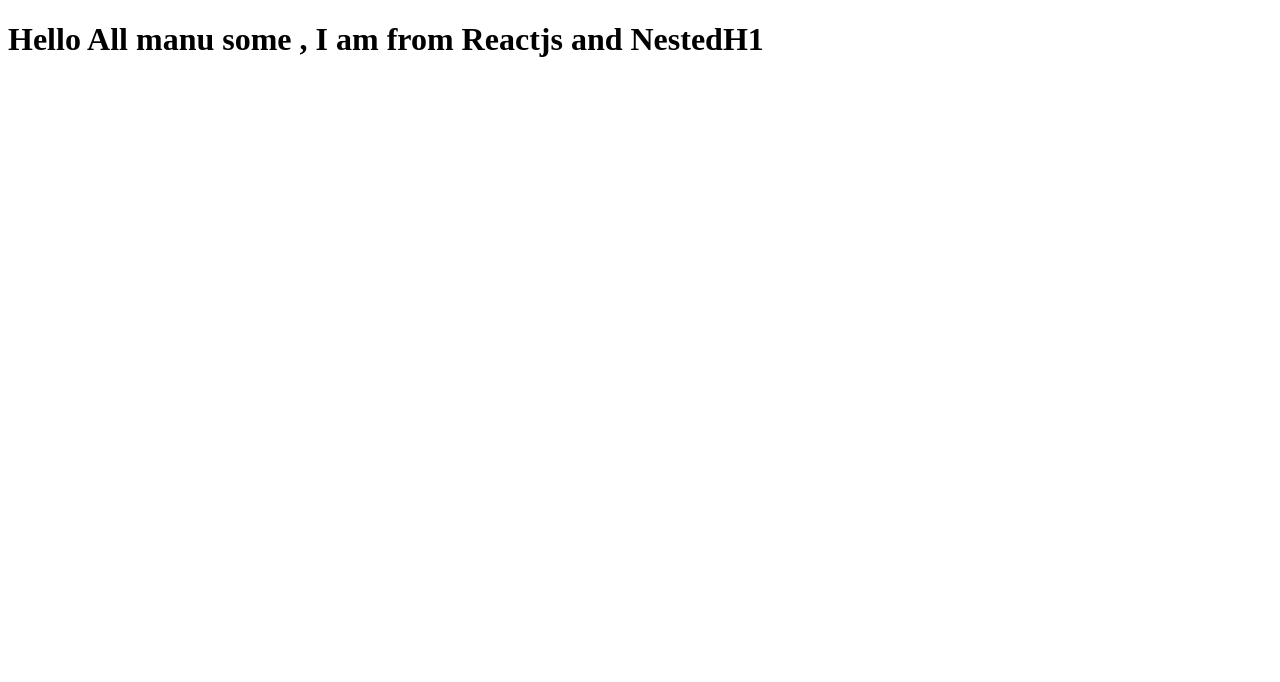
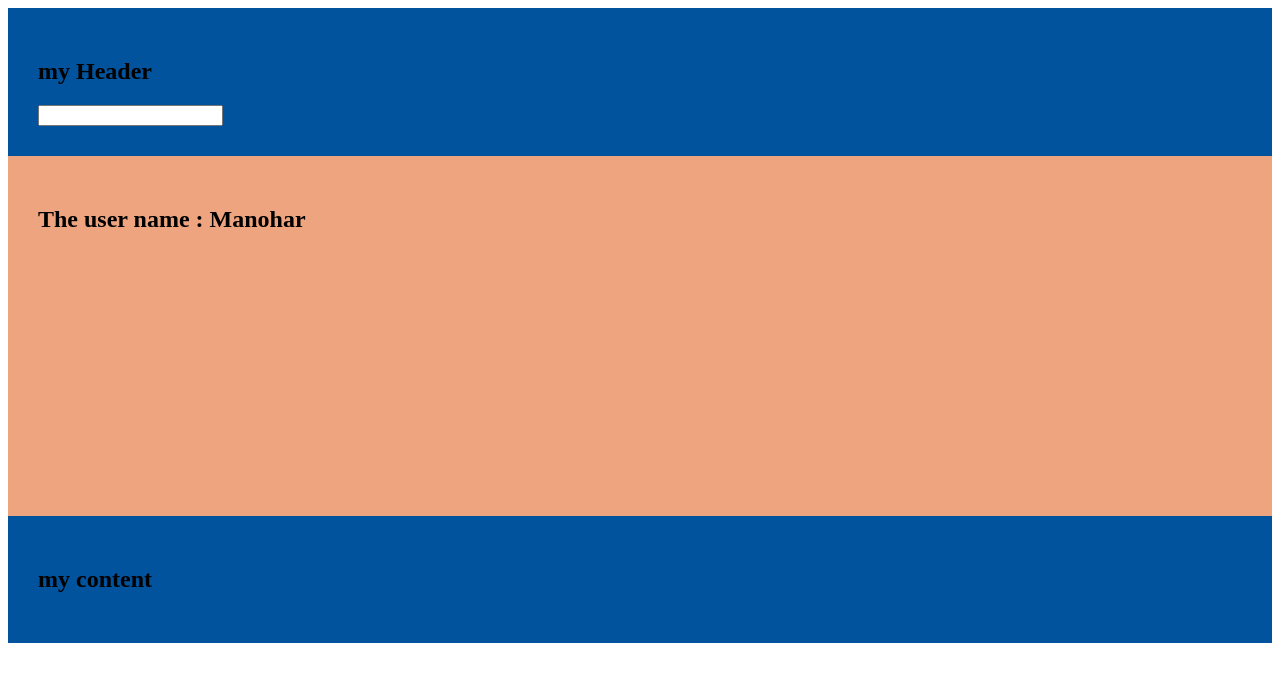
Before and after one commit to m1a2n3o4/frontendcult-reactAPP, a React (Vite) app: page / in a window 1280 px wide. Shown: the top 682 px of the page. Built offline with nearby package versions, Linux system fonts and the light colour scheme.

Commit message:
jsx and components

```diff
--- a/App.js
+++ b/App.js
@@ -1,9 +1,50 @@
 import React  from "react";
 import ReactDOM  from "react-dom";
 
-const h1tag = React.createElement("div",{ id : "parent"},
-React.createElement("div",{ id : "child"}),
-React.createElement("h1",{ id : "some"}, "Hello All manu some , I am from Reactjs and NestedH1")
+// React Create Element
+const h1tag = React.createElement("div",{ id : "parent"}, "some tetxt");
+
+//JSX - 5%
+// Babel -
+let name =" manohar";
+let mobile = "9553345235"
+const jsXdivision = <div id="myid" className="my-div"><p>My name is { name } and my mobile number is { mobile }</p>
+<p id="name">dSDfasdfasdf</p>JSX
+</div>;
+
+// React Components
+
+// Everything in react components. 2 ways)
+ // 1) Class based components  (OLD Way)
+ // 2) Functional/methods based components (99.999 )
+ // ....................................Components.........................
+   const userDetails = {
+    usernmar: "Manohar",
+    mobile : 9553345235
+   }
+ const ButtonCOM = () => (
+    <input type="text"/>
+ );
+   const HeaderComponent = () => (
+    <div class="header"><h2>my Header</h2><ButtonCOM/></div>
+   );
+
+   const ContentComponent = () => (
+    <div class="content">
+        <h2>The user name :  { userDetails.usernmar }</h2>
+    </div>
+   )
+
+   const FooterComponent = () => (
+    <div class="footer"><h2>my content</h2></div>
+   )
+
+const HomepageComponent = () => (
+    <div className="container">
+        <HeaderComponent></HeaderComponent>
+        <ContentComponent></ContentComponent>
+        <FooterComponent></FooterComponent>
+    </div>
 );
 
 
@@ -12,4 +53,4 @@
 
 const root = ReactDOM.createRoot(document.getElementById('root'));
 
-root.render(h1tag);
+root.render(<HomepageComponent/>); //Rectjs element - HTML Element
--- a/index.html
+++ b/index.html
@@ -4,12 +4,13 @@
     <meta charset="UTF-8">
     <meta name="viewport" content="width=device-width, initial-scale=1.0">
     <title>Output with RactJS.</title>
+    <link rel="stylesheet" href="style.css"/>
 </head>
 <body>
    <div id="root">
    </div>
    <script>
-      // Need on H1 tag
+       // Need on H1 tag
       // Sometext inside Tag.
     //   const h1tag = document.createElement("h1");
     //   h1tag.innerHTML = "Hey All, I am from Javascript";
--- a/package.json
+++ b/package.json
@@ -4,6 +4,8 @@
   "description": "this my first reactApp",
   "main": "App.js",
   "scripts": {
+    "start" : "parcel index.html",
+    "build" : "parcel build index.html",
     "test": "echo \"Error: no test specified\" && exit 1"
   },
   "keywords": [
--- /dev/null
+++ b/style.css
@@ -0,0 +1,17 @@
+.my-div {
+    color: blue;
+}
+
+.header {
+    padding: 30px;
+    background-color:#00539C ;
+}
+.content {
+    padding: 30px;
+    background-color: #EEA47F;
+    height: 300px;
+}
+.footer {
+    padding: 30px;
+    background-color:#00539C ;
+}
```
Also changed, not shown: 1 other file (tests, documents, lock files or other folders).
